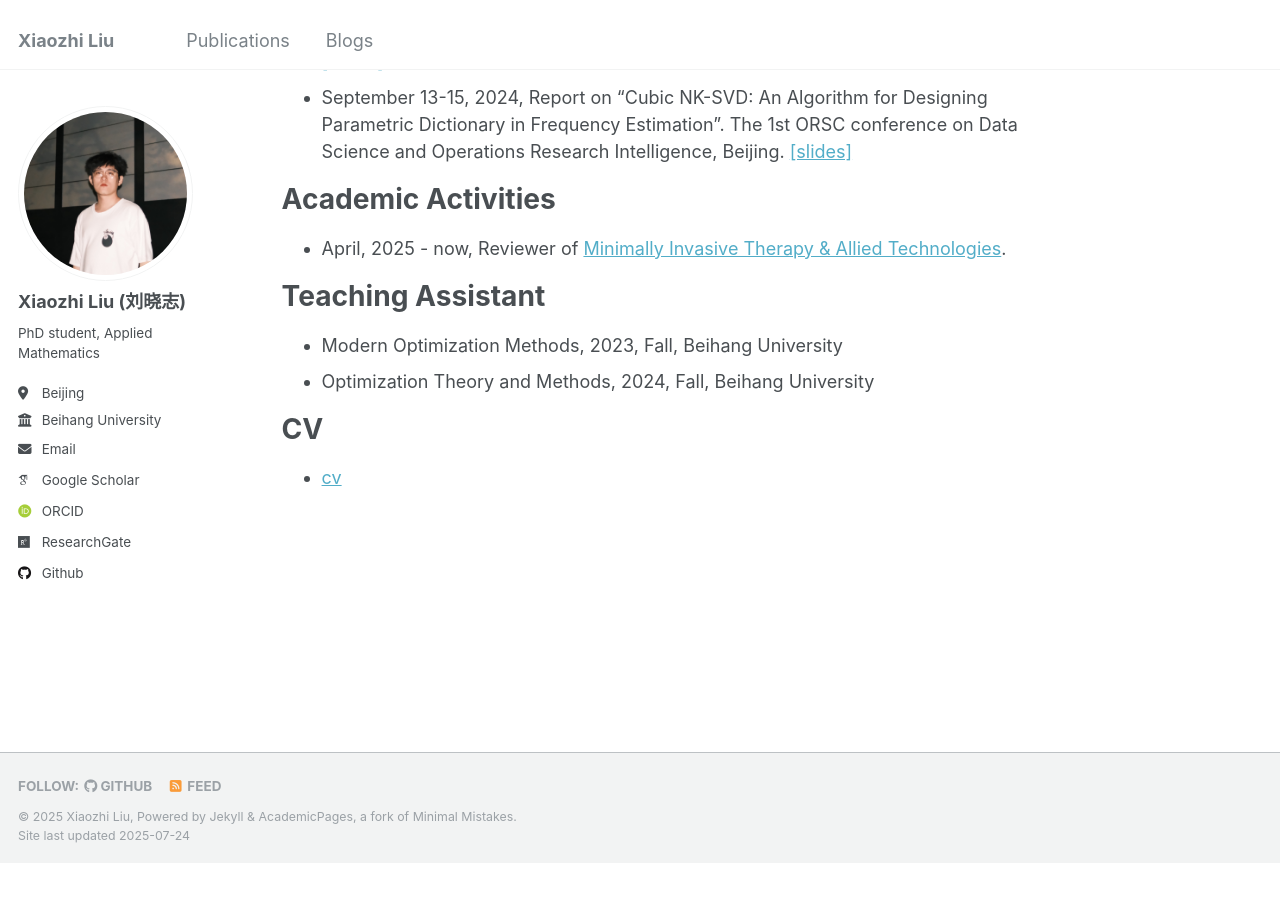
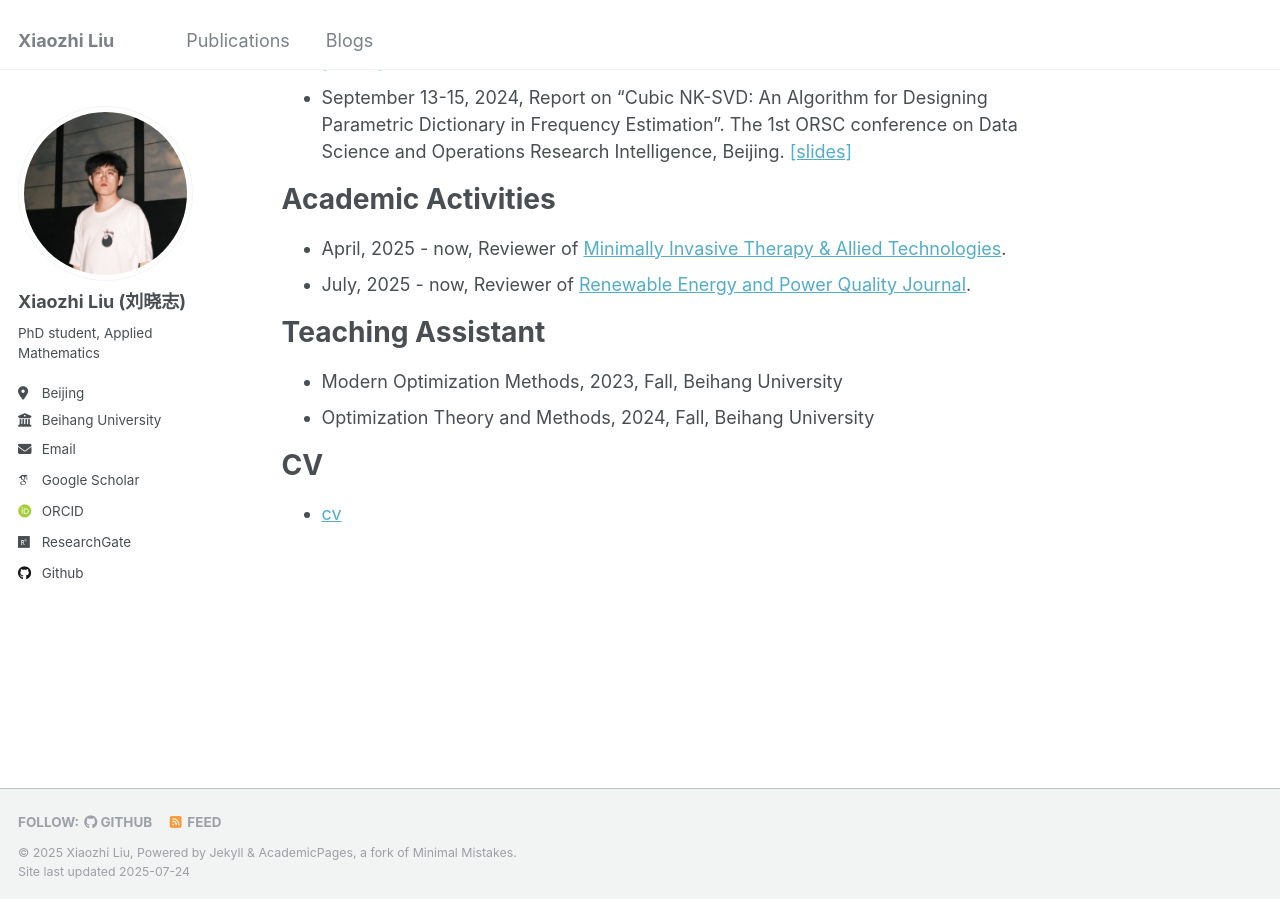
Before and after one commit to xzliu-opt/xzliu-opt.github.io, a Jekyll site: the page built from _pages/about.md, in a window 1280 px wide and 900 px high, scrolled down 1096 px. Built offline with Jekyll 4.4.1, drawn with Linux system fonts in a browser that asks for light colours; some web fonts are replaced; before the commit the page ends 1960 px from its top, so only the background shows below that.

Commit message:
Update about.md

```diff
--- a/_pages/about.md
+++ b/_pages/about.md
@@ -54,6 +54,7 @@ Conference Talks
 Academic Activities
 ======
 - April, 2025 - now, Reviewer of [Minimally Invasive Therapy & Allied Technologies](https://www.tandfonline.com/journals/imit20).
+- July, 2025 - now, Reviewer of [Renewable Energy and Power Quality Journal](https://repqj.com/index.php/repqj/index).
 
 Teaching Assistant
 ======
```
